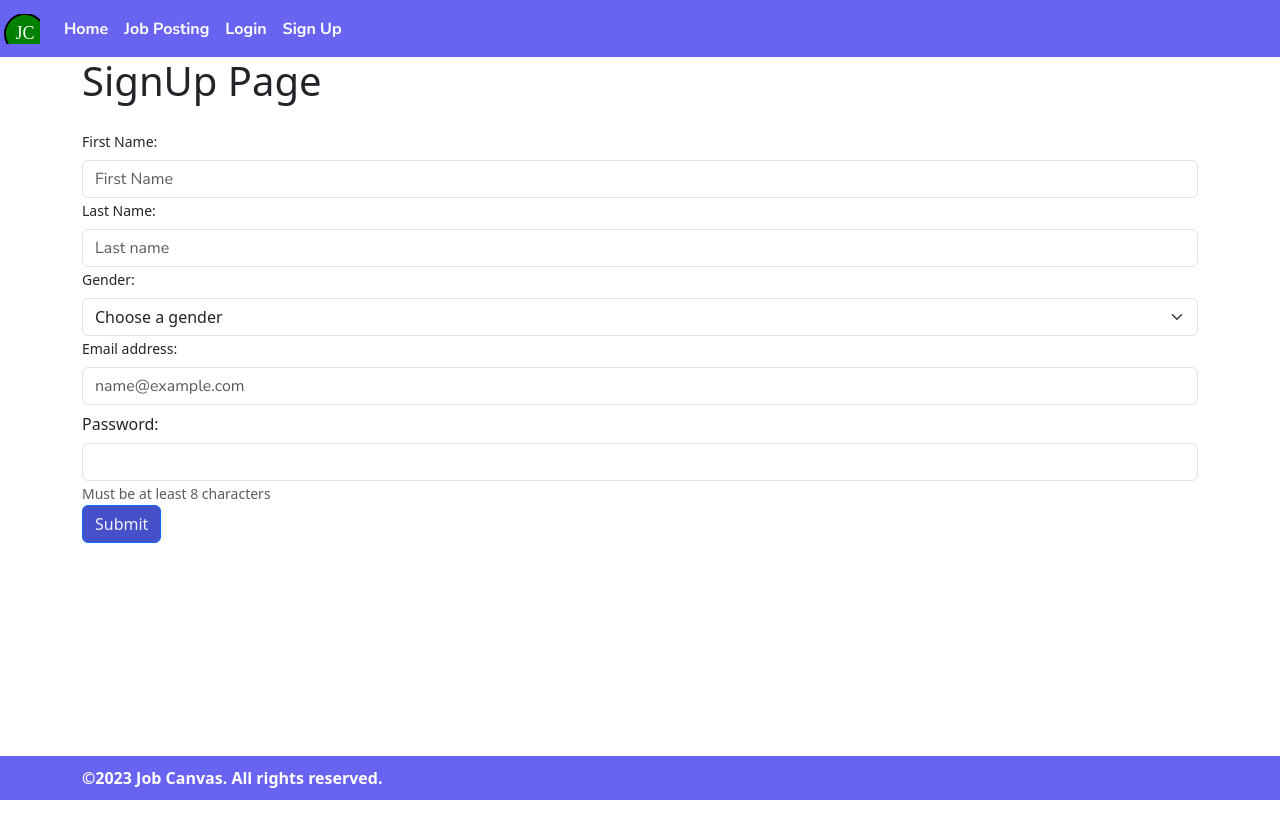
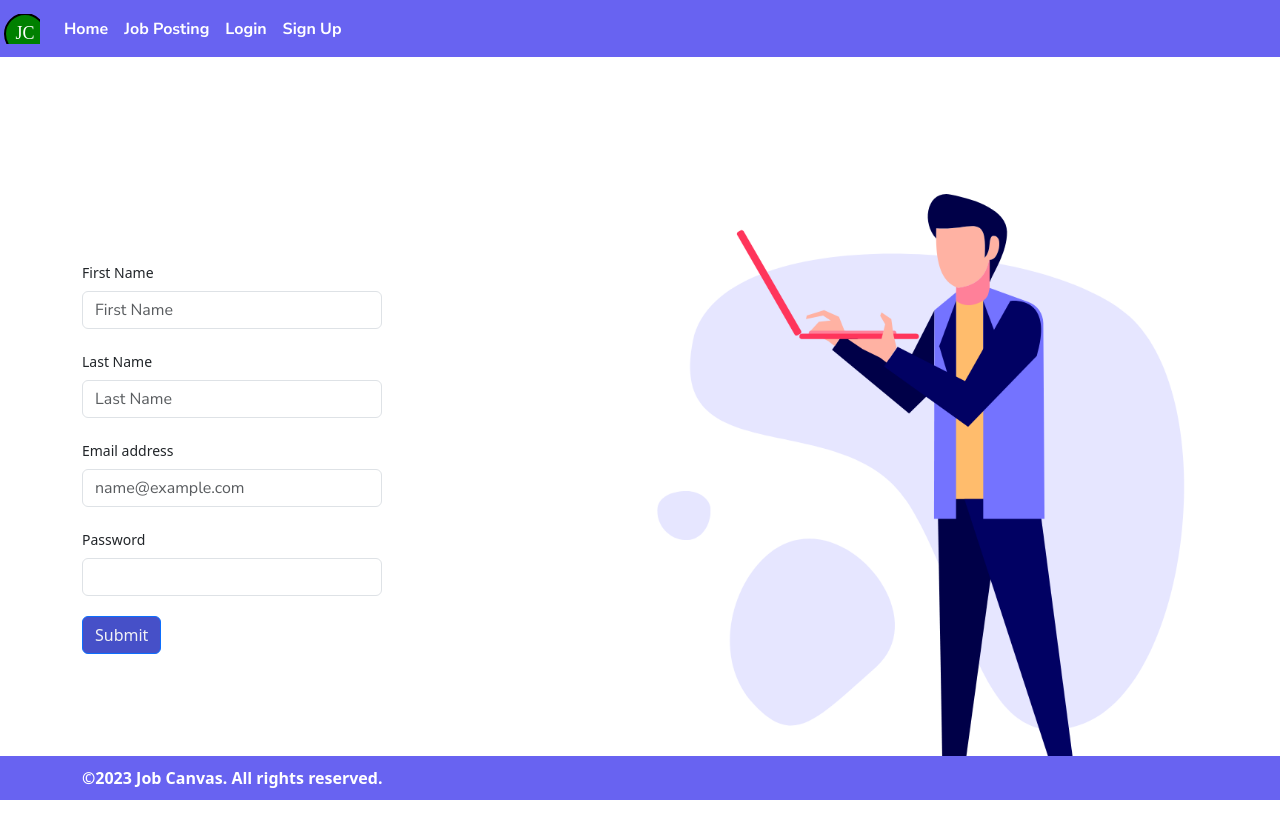
Before and after one commit to kali20987/JobCanvas, a React (Create React App) app in the folder client/: page /signup in a window 1280 px wide. Shown: the top 838 px of the page. Before the commit the page ends 800 px from the top, so only its background shows below. Built offline with nearby package versions, Linux system fonts and the light colour scheme.

Commit message:
css on sign up

```diff
--- a/client/src/pages/SignUp.css
+++ b/client/src/pages/SignUp.css
@@ -0,0 +1,43 @@
+.signup-page {
+    background-image: url("../images/another.png");
+    background-repeat: no-repeat;
+    background-position: center;
+    background-size: cover;
+    width: 100%;
+    min-height: 100vh;
+    display: flex;
+    justify-content: flex-start;
+    align-items: center;
+  }
+
+
+
+  .form-group {
+    margin-bottom: 20px;
+  }
+
+  .form-control {
+    width: 300px;
+    max-width: 100%;
+    font-family: "Nunito Sans", sans-serif;
+  }
+
+  .form-label {
+    font-size: 14px;
+    text-align: right;
+  }
+
+  .btn-primary {
+    background-color: rgb(70, 80, 200);
+    color: rgb(241, 241, 245);
+  }
+  .form-container {
+    width: 300px;
+    margin-right: 0;
+  }
+
+
+  .form-wrapper {
+    display: flex;
+    justify-content: flex-start;
+  }
--- a/client/src/pages/SignUp.js
+++ b/client/src/pages/SignUp.js
@@ -1,6 +1,7 @@
 import React, { useState } from "react";
 import { useMutation } from "@apollo/client";
 import { ADD_USER } from "../utils/mutations";
+import "../pages/SignUp.css";
 
 const SignUp = () => {
   const [formState, setFormState] = useState({
@@ -17,8 +18,6 @@ const SignUp = () => {
       ...formState,
       [name]: value,
     });
-    console.log(error);
-    console.log(data);
   };
 
   const handleFormSubmit = async (event) => {
@@ -27,125 +26,235 @@ const SignUp = () => {
       const { data } = addUser({
         variables: { ...formState },
       });
-      console.log(data);
-      // Clear the form inputs
-      setFormState({
-        firstName: "",
-        lastName: "",
-        gender: "",
-        email: "",
-        password: "",
-      });
     } catch (e) {
       console.error(e);
-
     }
   };
 
   return (
-    <main className="row g-3 align-items-center">
-      <h1>SignUp Page</h1>
+    <main className="signup-page">
       <form onSubmit={handleFormSubmit}>
         {/* First Name */}
-        <div className="col-auto">
-          <label for="exampleFormControlInput1" className="form-label">
-            First Name:
+        <div className="form-group">
+          <label htmlFor="firstName" className="form-label">
+            First Name
           </label>
           <input
-            type={"text"}
+            type="text"
             className="form-control"
-            id="exampleFormControlInput1"
+            id="firstName"
             placeholder="First Name"
             name="firstName"
             value={formState.firstName}
             onChange={handleChange}
-          ></input>
+          />
         </div>
         {/* Last Name */}
-        <div className="col-auto">
-          <label for="exampleFormControlInput1" className="form-label">
-            Last Name:
+        <div className="form-group">
+          <label htmlFor="lastName" className="form-label">
+            Last Name
           </label>
           <input
             type="text"
             className="form-control"
-            id="inputLastName"
-            placeholder="Last name"
+            id="lastName"
+            placeholder="Last Name"
             name="lastName"
             value={formState.lastName}
             onChange={handleChange}
-          ></input>
-        </div>
-        {/* Gender */}
-        <div className="col-auto">
-          <label for="exampleFormControlInput1" className="form-label">
-            Gender:
-          </label>
-          <select
-            type="list"
-            className="form-select"
-            id="inputGender"
-            name="gender"
-            value={formState.gender}
-            onChange={handleChange}
-          >
-            <option selected>Choose a gender</option>
-            <option value="1">Male</option>
-            <option value="2">Female</option>
-            <option value="3">Trans</option>
-            <option value="4">Non-Binary</option>
-            <option value="5">Other</option>
-          </select>
+          />
         </div>
         {/* Email Input */}
-        <div className="col-auto">
-          <label for="exampleFormControlInput1" className="form-label">
-            Email address:
+        <div className="form-group">
+          <label htmlFor="email" className="form-label">
+            Email address
           </label>
           <input
             type="text"
             className="form-control"
-            id="exampleFormControlInput1"
+            id="email"
             placeholder="name@example.com"
             name="email"
             value={formState.email}
             onChange={handleChange}
-          ></input>
+          />
         </div>
         {/* Password Input */}
-        <div className="col-auto">
-          <label for="inputPassword8" className="col-form-label">
-            Password:
+        <div className="form-group">
+          <label htmlFor="password" className="form-label">
+            Password
           </label>
-        </div>
-        <div className="col-auto">
           <input
             type="password"
-            id="inputPassword8"
             className="form-control"
+            id="password"
             name="password"
             value={formState.password}
             onChange={handleChange}
-            // eslint-disable-next-line
-            aria-aria-labelledby="passwordHelpInline"
-          ></input>
+          />
         </div>
-        <div className="col-auto">
-          <span id="passwordHelpInline" className="form-text">
-            {" "}
-            Must be at least 8 characters
-          </span>
-        </div>
-        <button
-          className="btn btn-block btn-primary"
-          style={{ cursor: "pointer" }}
-          type="submit"
-          onSubmit={handleFormSubmit}
-        >
+        <button className="btn btn-primary" type="submit">
           Submit
         </button>
       </form>
     </main>
   );
 };
+
 export default SignUp;
+
+
+
+
+
+// import React, { useState } from "react";
+// import { useMutation } from "@apollo/client";
+// import { ADD_USER } from "../utils/mutations";
+
+// const SignUp = () => {
+//   const [formState, setFormState] = useState({
+//     firstName: "",
+//     lastName: "",
+//     gender: "",
+//     email: "",
+//     password: "",
+//   });
+//   const [addUser, { error, data }] = useMutation(ADD_USER);
+//   const handleChange = (event) => {
+//     const { name, value } = event.target;
+//     setFormState({
+//       ...formState,
+//       [name]: value,
+//     });
+//     console.log(error);
+//     console.log(data);
+//   };
+
+//   const handleFormSubmit = async (event) => {
+//     event.preventDefault();
+//     try {
+//       const { data } = addUser({
+//         variables: { ...formState },
+//       });
+//       console.log(data);
+//       // Clear the form inputs
+//       setFormState({
+//         firstName: "",
+//         lastName: "",
+//         gender: "",
+//         email: "",
+//         password: "",
+//       });
+//     } catch (e) {
+//       console.error(e);
+
+//     }
+//   };
+
+//   return (
+//     <main className="row g-3 align-items-center">
+//       <h1>SignUp Page</h1>
+//       <form onSubmit={handleFormSubmit}>
+//         {/* First Name */}
+//         <div className="col-auto">
+//           <label for="exampleFormControlInput1" className="form-label">
+//             First Name:
+//           </label>
+//           <input
+//             type={"text"}
+//             className="form-control"
+//             id="exampleFormControlInput1"
+//             placeholder="First Name"
+//             name="firstName"
+//             value={formState.firstName}
+//             onChange={handleChange}
+//           ></input>
+//         </div>
+//         {/* Last Name */}
+//         <div className="col-auto">
+//           <label for="exampleFormControlInput1" className="form-label">
+//             Last Name:
+//           </label>
+//           <input
+//             type="text"
+//             className="form-control"
+//             id="inputLastName"
+//             placeholder="Last name"
+//             name="lastName"
+//             value={formState.lastName}
+//             onChange={handleChange}
+//           ></input>
+//         </div>
+//         {/* Gender */}
+//         <div className="col-auto">
+//           <label for="exampleFormControlInput1" className="form-label">
+//             Gender:
+//           </label>
+//           <select
+//             type="list"
+//             className="form-select"
+//             id="inputGender"
+//             name="gender"
+//             value={formState.gender}
+//             onChange={handleChange}
+//           >
+//             <option selected>Choose a gender</option>
+//             <option value="1">Male</option>
+//             <option value="2">Female</option>
+//             <option value="3">Trans</option>
+//             <option value="4">Non-Binary</option>
+//             <option value="5">Other</option>
+//           </select>
+//         </div>
+//         {/* Email Input */}
+//         <div className="col-auto">
+//           <label for="exampleFormControlInput1" className="form-label">
+//             Email address:
+//           </label>
+//           <input
+//             type="text"
+//             className="form-control"
+//             id="exampleFormControlInput1"
+//             placeholder="name@example.com"
+//             name="email"
+//             value={formState.email}
+//             onChange={handleChange}
+//           ></input>
+//         </div>
+//         {/* Password Input */}
+//         <div className="col-auto">
+//           <label for="inputPassword8" className="col-form-label">
+//             Password:
+//           </label>
+//         </div>
+//         <div className="col-auto">
+//           <input
+//             type="password"
+//             id="inputPassword8"
+//             className="form-control"
+//             name="password"
+//             value={formState.password}
+//             onChange={handleChange}
+//             // eslint-disable-next-line
+//             aria-aria-labelledby="passwordHelpInline"
+//           ></input>
+//         </div>
+//         <div className="col-auto">
+//           <span id="passwordHelpInline" className="form-text">
+//             {" "}
+//             Must be at least 8 characters
+//           </span>
+//         </div>
+//         <button
+//           className="btn btn-block btn-primary"
+//           style={{ cursor: "pointer" }}
+//           type="submit"
+//           onSubmit={handleFormSubmit}
+//         >
+//           Submit
+//         </button>
+//       </form>
+//     </main>
+//   );
+// };
+// export default SignUp;
```
